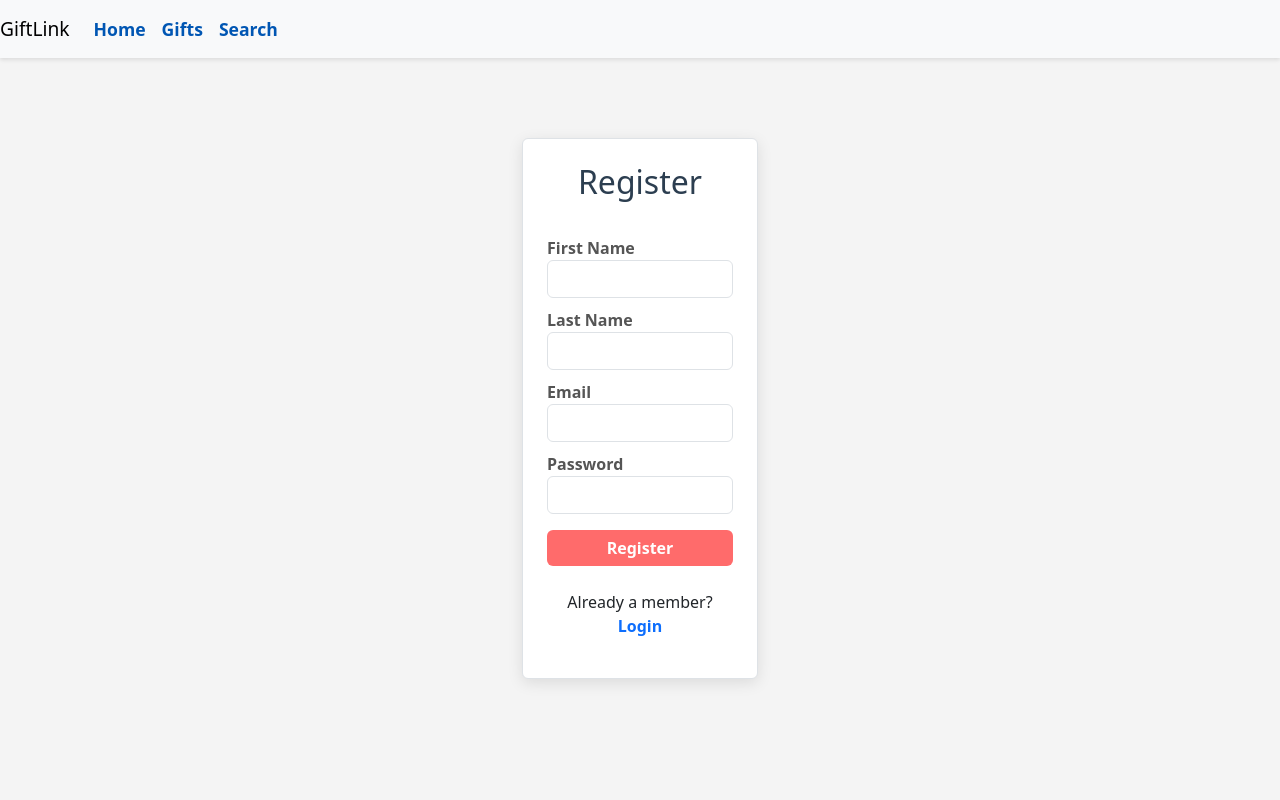
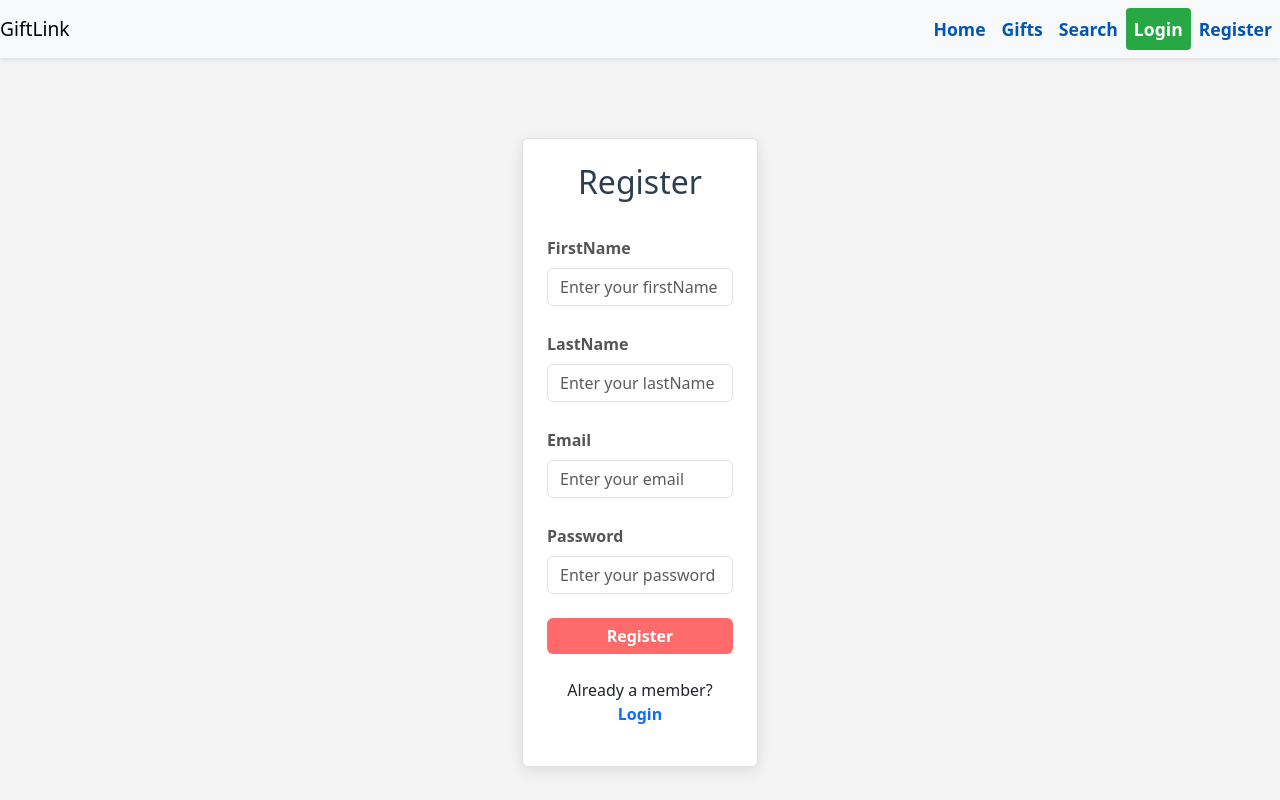
Before and after one commit to unknown404-practice/fullstack-capstone-project, a React (Create React App) app in the folder giftlink-frontend/: page /app/register in a window 1280 px wide. Built offline with nearby package versions, Linux system fonts and the light colour scheme; no server answers.

Commit message:
Implement backend integration for user registration with session storage and auth context

```diff
--- a/giftlink-frontend/src/components/Navbar/Navbar.js
+++ b/giftlink-frontend/src/components/Navbar/Navbar.js
@@ -1,25 +1,80 @@
-import React from 'react';
-import { Link } from 'react-router-dom';
+import React, { useEffect } from 'react'
+import { Link, useNavigate } from 'react-router-dom'
+import {urlConfig} from '../../config';
+import { useAppContext } from '../../context/AuthContext';
 
 export default function Navbar() {
+    const { isLoggedIn, setIsLoggedIn, userName, setUserName } = useAppContext();
+
+  const navigate=useNavigate();
+    useEffect(() => {
+        const authTokenFromSession = sessionStorage.getItem('auth-token');
+        const nameFromSession = sessionStorage.getItem('name');
+        if (authTokenFromSession) {
+            if(isLoggedIn && nameFromSession) {
+              setUserName(nameFromSession);
+            } else {
+              sessionStorage.removeItem('auth-token');
+              sessionStorage.removeItem('name');
+              sessionStorage.removeItem('email');
+              setIsLoggedIn(false);
+            }
+        }
+    },[isLoggedIn, setIsLoggedIn, setUserName])
+    const handleLogout=()=>{
+        sessionStorage.removeItem('auth-token');
+        sessionStorage.removeItem('name');
+        sessionStorage.removeItem('email');
+        setIsLoggedIn(false);
+        navigate(`/app`);
+
+    }
+    const profileSecton=()=>{
+      navigate(`/app/profile`);
+    }
     return (
-        <nav className="navbar navbar-expand-lg navbar-light bg-light">
-            <a className="navbar-brand" href="/">GiftLink</a>
+        <>
+            <nav className="navbar navbar-expand-lg navbar-light bg-light" id='navbar_container'>
+        <a className="navbar-brand" href={`${urlConfig.backendUrl}/app`}>GiftLink</a>
 
-            <div className="collapse navbar-collapse" id="navbarNav">
+        <button className="navbar-toggler" type="button" data-toggle="collapse" data-target="#navbarNav" aria-controls="navbarNav" aria-expanded="false" aria-label="Toggle navigation">
+          <span className="navbar-toggler-icon"></span>
+        </button>
+
+        <div className="collapse navbar-collapse justify-content-end" id="navbarNav">
           <ul className="navbar-nav">
-                    {/* Task 1: Add links to Home and Gifts below*/}
             <li className="nav-item">
-                        <a className="nav-link" href="/home.html">Home</a>
+              <a className="nav-link" href="/home.html">Home</a> {/* Link to home.html */}
             </li>
             <li className="nav-item">
-                        <a className="nav-link" href="/app">Gifts</a>
+              <Link className="nav-link" to="/app">Gifts</Link> {/* Updated Link */}
             </li>
             <li className="nav-item">
               <Link className="nav-link" to="/app/search">Search</Link>
             </li>
+            <ul className="navbar-nav ml-auto">
+            {isLoggedIn ? (
+                                    <>
+                                    <li className="nav-item"> <span className="nav-link" style={{color: "black", cursor:"pointer"}} onClick={profileSecton}>Welcome, {userName}</span> </li>
+                                    <li className="nav-item"><button className="nav-link login-btn" onClick={handleLogout}>Logout</button></li>
+                                    </>
+                                    )  : (
+                                    <>
+                                        <li className="nav-item">
+
+                                        <Link className="nav-link login-btn" to="/app/login">Login</Link>
+                                        </li>
+                                        <li className="nav-item">
+                                        <Link className="nav-link register-btn" to="/app/register">Register</Link>
+                                        </li>
+                                    </>
+                                )
+
+                                }
+            </ul>
           </ul>
         </div>
       </nav>
-    );
+        </>
+    )
 }
--- a/giftlink-frontend/src/components/RegisterPage/RegisterPage.js
+++ b/giftlink-frontend/src/components/RegisterPage/RegisterPage.js
@@ -1,16 +1,65 @@
 import React, { useState } from 'react';
+//Step 1 - Task 1
+import {urlConfig} from '../../config';
+
+//Step 1 - Task 2
+import { useAppContext } from '../../context/AuthContext';
+
+//Step 1 - Task 3
+import { useNavigate } from 'react-router-dom';
+
 import './RegisterPage.css';
 
 function RegisterPage() {
-
     const [firstName, setFirstName] = useState('');
     const [lastName, setLastName] = useState('');
     const [email, setEmail] = useState('');
     const [password, setPassword] = useState('');
 
-    const handleRegister = () => {
-        console.log('Register button clicked', { firstName, lastName, email, password });
-    };
+    //Step 1 - Task 4
+    const [showerr, setShowerr] = useState('');
+
+    //Step 1 - Task 5
+    const navigate = useNavigate();
+    const { setIsLoggedIn } = useAppContext();
+
+    const handleRegister = async () => {
+        const response = await fetch(`${urlConfig.backendUrl}/api/auth/register`, {
+            //Step 1 - Task 6
+            method: 'POST',
+            //Step 1 - Task 7
+            headers: {
+                'content-type': 'application/json',
+            },
+            //Step 1 - Task 8
+            body: JSON.stringify({
+                firstName: firstName,
+                lastName: lastName,
+                email: email,
+                password: password
+            })
+        });
+
+        //Step 2 - Task 1
+        const json = await response.json();
+        console.log('json data', json);
+        console.log('er', json.error);
+
+        //Step 2 - Task 2
+        if (json.authtoken) {
+            sessionStorage.setItem('auth-token', json.authtoken);
+            sessionStorage.setItem('name', firstName);
+            sessionStorage.setItem('email', json.email);
+            //Step 2 - Task 3
+            setIsLoggedIn(true);
+            //Step 2 - Task 4
+            navigate('/app');
+        }
+        if (json.error) {
+            //Step 2 - Task 5
+            setShowerr(json.error);
+        }
+    }
 
     return (
         <div className="container mt-5">
@@ -18,51 +67,60 @@
                 <div className="col-md-6 col-lg-4">
                     <div className="register-card p-4 border rounded">
                         <h2 className="text-center mb-4 font-weight-bold">Register</h2>
-
-                        <div className="form-group">
-                            <label>First Name</label>
+                        <div className="mb-3">
+                            <label htmlFor="firstName" className="form-label">FirstName</label>
                             <input
+                                id="firstName"
                                 type="text"
                                 className="form-control"
+                                placeholder="Enter your firstName"
                                 value={firstName}
                                 onChange={(e) => setFirstName(e.target.value)}
                             />
                         </div>
 
-                        <div className="form-group">
-                            <label>Last Name</label>
+                        {/* last name */}
+
+                        <div className="mb-3">
+                            <label htmlFor="lastName" className="form-label">LastName</label>
                             <input
+                                id="lastName"
                                 type="text"
                                 className="form-control"
+                                placeholder="Enter your lastName"
                                 value={lastName}
                                 onChange={(e) => setLastName(e.target.value)}
                             />
                         </div>
 
-                        <div className="form-group">
-                            <label>Email</label>
+                        {/* email  */}
+                        <div className="mb-3">
+                            <label htmlFor="email" className="form-label">Email</label>
                             <input
-                                type="email"
+                                id="email"
+                                type="text"
                                 className="form-control"
+                                placeholder="Enter your email"
                                 value={email}
                                 onChange={(e) => setEmail(e.target.value)}
                             />
+                            {/* Step 2 - Task 6*/}
+
+                            <div className="text-danger">{showerr}</div>
                         </div>
 
-                        <div className="form-group">
-                            <label>Password</label>
+                        <div className="mb-4">
+                            <label htmlFor="password" className="form-label">Password</label>
                             <input
+                                id="password"
                                 type="password"
                                 className="form-control"
+                                placeholder="Enter your password"
                                 value={password}
                                 onChange={(e) => setPassword(e.target.value)}
                             />
                         </div>
-
-                        <button onClick={handleRegister} className="btn btn-primary btn-block mt-3">
-                            Register
-                        </button>
-
+                        <button className="btn btn-primary w-100 mb-3" onClick={handleRegister}>Register</button>
                         <p className="mt-4 text-center">
                             Already a member? <a href="/app/login" className="text-primary">Login</a>
                         </p>
@@ -70,7 +128,7 @@
                 </div>
             </div>
         </div>
-    )//end of return
+    );
 }
 
 export default RegisterPage;
```
Lines whose indentation alone changed are shown as unchanged.
